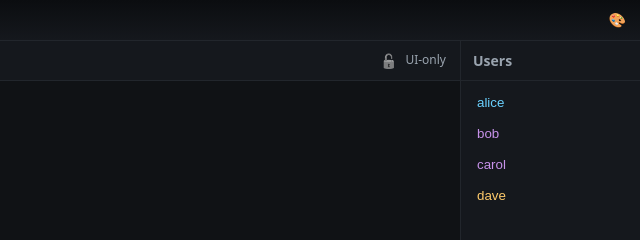
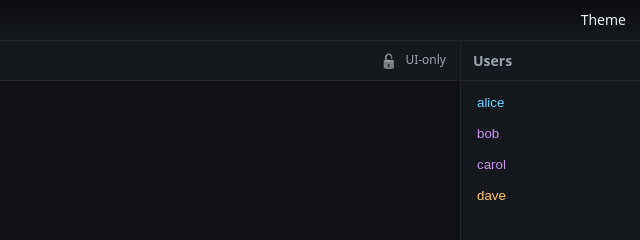
Before and after one commit to Smidjehoien/.github, a plain HTML site: page examples/mirc-ui-mock/index.html in a window 1280 px wide. Shown: the top 240 px of the page, 640-1280 px from the left. Drawn offline with Linux system fonts and the light colour scheme.

Commit message:
chore(examples): replace emoji with 'Theme' label (no-emoji policy)

```diff
--- a/examples/mirc-ui-mock/index.html
+++ b/examples/mirc-ui-mock/index.html
@@ -14,7 +14,7 @@ SPDX-License-Identifier: MPL-2.0
       <div class="brand">mIRCat</div>
       <div class="subtitle">UI mock · offline · no crypto</div>
       <div class="spacer"></div>
-      <div class="theme-toggle" title="Toggle theme" role="button" tabindex="0">🎨</div>
+      <div class="theme-toggle" title="Toggle theme" role="button" tabindex="0">Theme</div>
     </header>
 
     <main class="layout">
```
